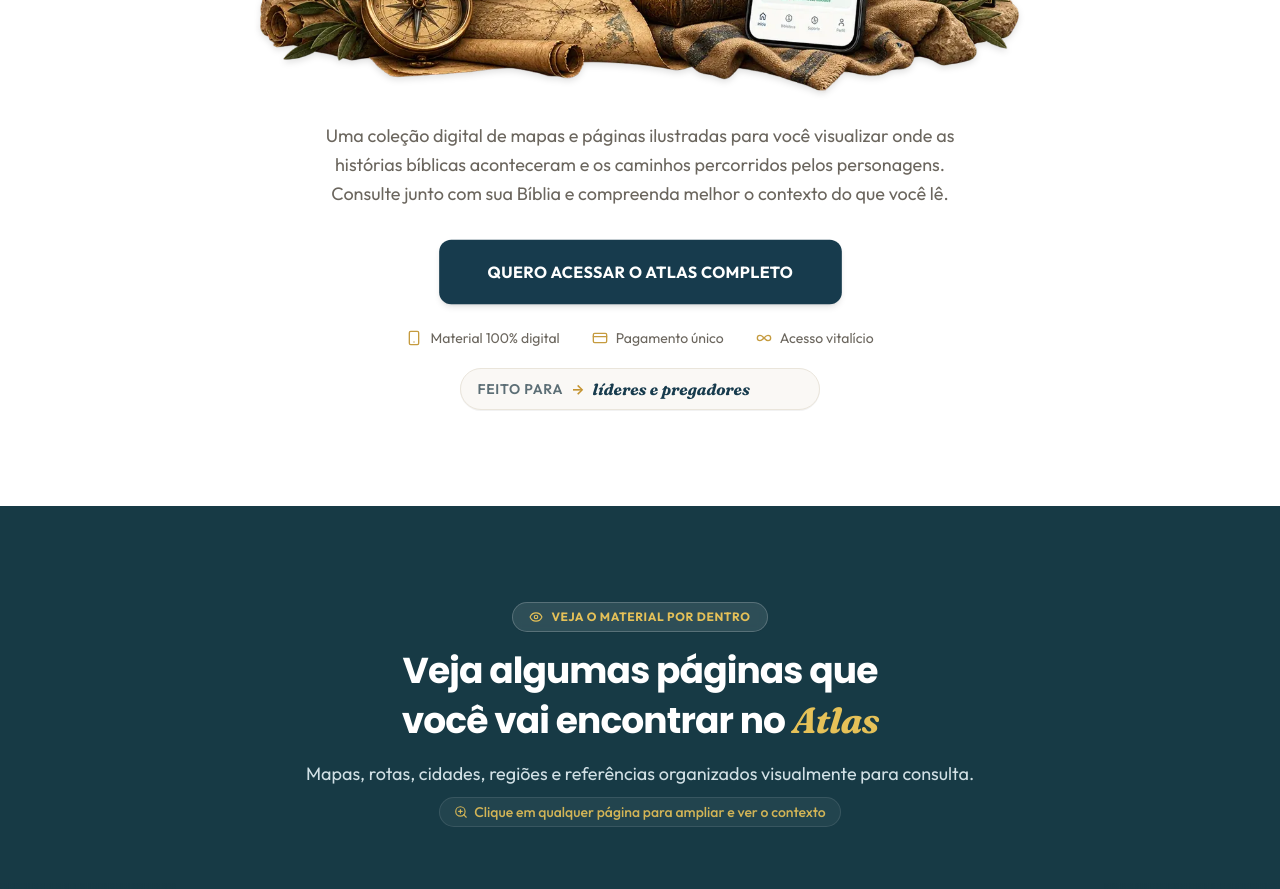
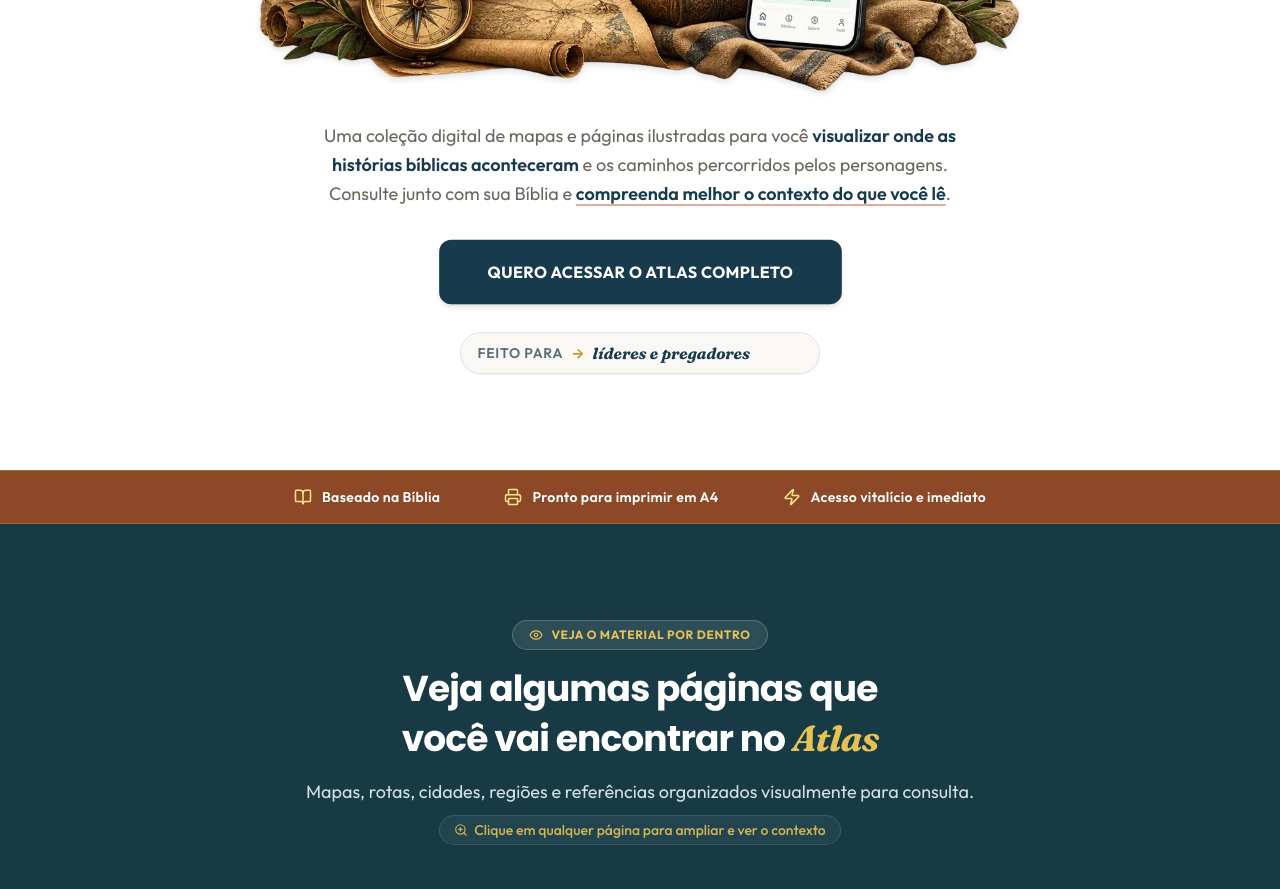
Before and after one commit to tfll08/atlasbiblico, a React (Vite) app: page / in a window 1280 px wide. Shown: the part 800-1689 px from the top of the page. Built offline with nearby package versions, Linux system fonts and the light colour scheme.

Commit message:
feat: add feature highlights section
Introduce the `FeatureStrip` component to showcase key product benefits and improve text emphasis in the Hero section.

```diff
--- a/src/App.tsx
+++ b/src/App.tsx
@@ -1,6 +1,7 @@
 import React, { useState, useEffect, lazy, Suspense } from 'react';
 import { TopBanner } from './components/TopBanner';
 import { Hero } from './components/Hero';
+import { FeatureStrip } from './components/FeatureStrip';
 import { PainIdentification } from './components/PainIdentification';
 import { BenefitsSection } from './components/BenefitsSection';
 import { Testimonials } from './components/Testimonials';
@@ -121,6 +122,9 @@ export default function App() {
         {/* 1. HERO (Branco) - Leva à oferta */}
         <Hero onCtaClick={handleScrollToOffer} />
 
+        {/* TARJA DE DESTAQUES (Terracota) */}
+        <FeatureStrip />
+
         {/* 2. DEMONSTRAÇÃO INTERATIVA - PRÉVIAS REAIS (Azul) - Leva à oferta */}
         <PainIdentification onCtaClick={handleScrollToOffer} />
 
--- /dev/null
+++ b/src/components/FeatureStrip.tsx
@@ -0,0 +1,43 @@
+import React from 'react';
+import { BookOpen, Printer, Zap } from 'lucide-react';
+
+export const FeatureStrip: React.FC = () => {
+  const items = [
+    {
+      icon: BookOpen,
+      label: 'Baseado na Bíblia',
+    },
+    {
+      icon: Printer,
+      label: 'Pronto para imprimir em A4',
+    },
+    {
+      icon: Zap,
+      label: 'Acesso vitalício e imediato',
+    },
+  ];
+
+  return (
+    <section
+      aria-label="Diferenciais do Atlas Bíblico Visual"
+      className="w-full bg-[#8C4827] border-y border-[#E5C158]/25 text-[#FAF8F5]"
+    >
+      <div className="mx-auto max-w-6xl px-4 sm:px-6 py-3.5 sm:py-4">
+        <ul className="flex flex-wrap items-center justify-center gap-x-6 gap-y-2.5 sm:gap-x-12 md:gap-x-16">
+          {items.map((item, idx) => {
+            const Icon = item.icon;
+            return (
+              <li
+                key={idx}
+                className="inline-flex items-center gap-2 sm:gap-2.5 text-xs sm:text-sm font-semibold tracking-wide text-white"
+              >
+                <Icon className="h-4 w-4 sm:h-[18px] sm:w-[18px] shrink-0 text-[#FDE68A] stroke-[2]" />
+                <span>{item.label}</span>
+              </li>
+            );
+          })}
+        </ul>
+      </div>
+    </section>
+  );
+};
--- a/src/components/Hero.tsx
+++ b/src/components/Hero.tsx
@@ -1,5 +1,4 @@
 import React, { useState, useEffect } from 'react';
-import { Smartphone, CreditCard, Infinity } from 'lucide-react';
 
 interface HeroProps {
   onCtaClick: () => void;
@@ -217,7 +216,14 @@ export const Hero: React.FC<HeroProps> = ({ onCtaClick }) => {
 
         {/* Subheadline Below Image */}
         <p className="mx-auto mt-6 sm:mt-7 max-w-2xl sm:max-w-3xl text-[0.95rem] xs:text-[1rem] sm:text-lg leading-relaxed text-muted-foreground text-balance">
-          Uma coleção digital de mapas e páginas ilustradas para você visualizar onde as histórias bíblicas aconteceram e os caminhos percorridos pelos personagens. Consulte junto com sua Bíblia e compreenda melhor o contexto do que você lê.
+          Uma coleção digital de mapas e páginas ilustradas para você{' '}
+          <strong className="font-semibold text-[#173B4D]">
+            visualizar onde as histórias bíblicas aconteceram
+          </strong>{' '}
+          e os caminhos percorridos pelos personagens. Consulte junto com sua Bíblia e{' '}
+          <strong className="font-semibold text-[#173B4D] underline decoration-[#C85A32]/50 decoration-2 underline-offset-4">
+            compreenda melhor o contexto do que você lê
+          </strong>.
         </p>
 
         {/* Primary CTA */}
@@ -231,24 +237,8 @@ export const Hero: React.FC<HeroProps> = ({ onCtaClick }) => {
           </button>
         </div>
 
-        {/* Features List */}
-        <ul className="mx-auto mt-6 flex max-w-2xl flex-col items-center justify-center gap-3 text-sm text-muted-foreground sm:flex-row sm:gap-8">
-          <li className="flex items-center gap-2">
-            <Smartphone className="h-4 w-4 shrink-0 text-gold" />
-            <span>Material 100% digital</span>
-          </li>
-          <li className="flex items-center gap-2">
-            <CreditCard className="h-4 w-4 shrink-0 text-gold" />
-            <span>Pagamento único</span>
-          </li>
-          <li className="flex items-center gap-2">
-            <Infinity className="h-4 w-4 shrink-0 text-gold" />
-            <span>Acesso vitalício</span>
-          </li>
-        </ul>
-
         {/* Dynamic Rotating Audience Line */}
-        <div className="mt-4 sm:mt-5 flex items-center justify-center">
+        <div className="mt-6 sm:mt-7 flex items-center justify-center">
           <div className="inline-flex items-center justify-center gap-2 px-4 py-2 rounded-full bg-[#FAF8F5] border border-[#EAE5DB] shadow-2xs">
             <span className="text-xs sm:text-sm font-semibold uppercase tracking-wider text-[#5C6E75] shrink-0">
               Feito para
```
Also changed, not shown: public/assets/aistudio/image_a0d0ba7c.png (added).
